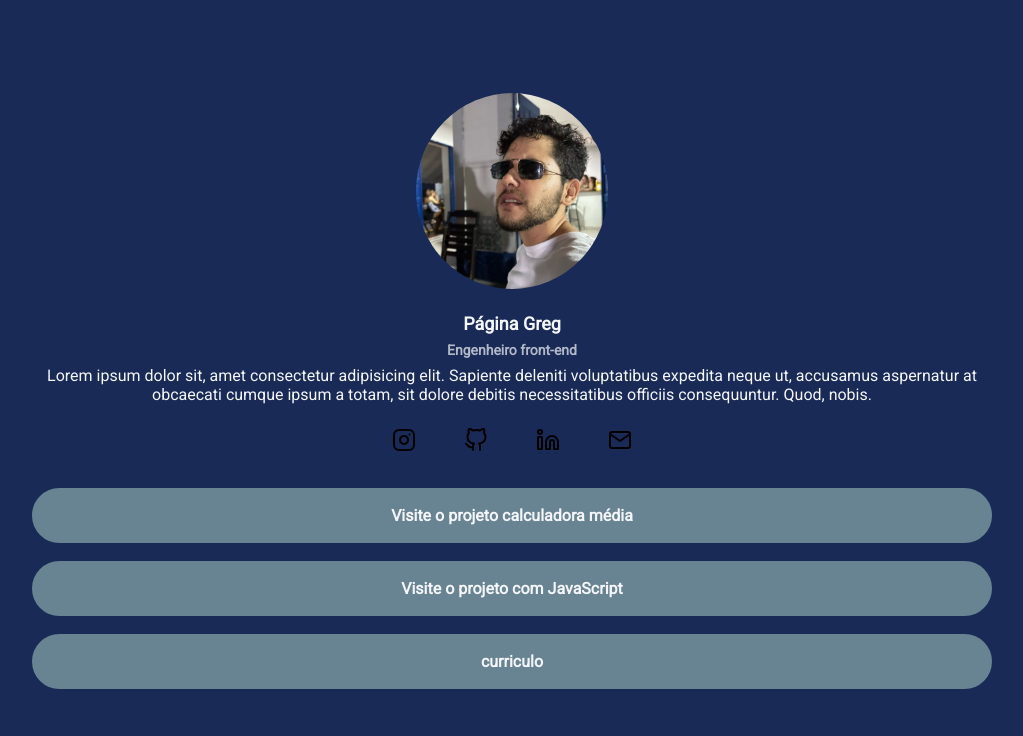
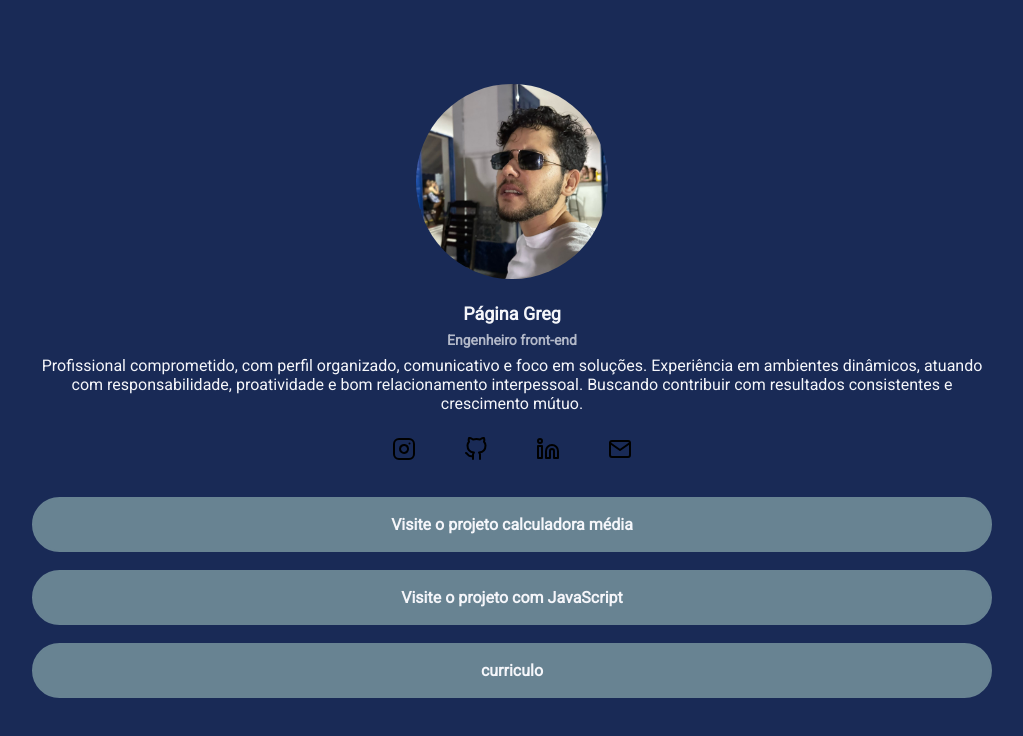
Before and after one commit to gregscriptt/Pagina-Pessoal, a website: page index.html in a window 1280 px wide. Shown: the whole page, without its empty margins (128-1151 px from the left). Drawn offline with Linux system fonts and the light colour scheme.

Commit message:
Update index.html

```diff
--- a/index.html
+++ b/index.html
@@ -16,7 +16,7 @@
     <div class="profile-bio">
         <h1 class="profile-bio-name">Página Greg</h1>
         <h2 class="profile-bio-subtitle">Engenheiro front-end</h2>
-        <p class="profile-bio-descreption">Lorem ipsum dolor sit, amet consectetur adipisicing elit. Sapiente deleniti voluptatibus expedita neque ut, accusamus aspernatur at obcaecati cumque ipsum a totam, sit dolore debitis necessitatibus officiis consequuntur. Quod, nobis.</p>
+        <p class="profile-bio-descreption">Profissional comprometido, com perfil organizado, comunicativo e foco em soluções. Experiência em ambientes dinâmicos, atuando com responsabilidade, proatividade e bom relacionamento interpessoal. Buscando contribuir com resultados consistentes e crescimento mútuo.</p>
     </div>
     </header>
         <nav>
```
